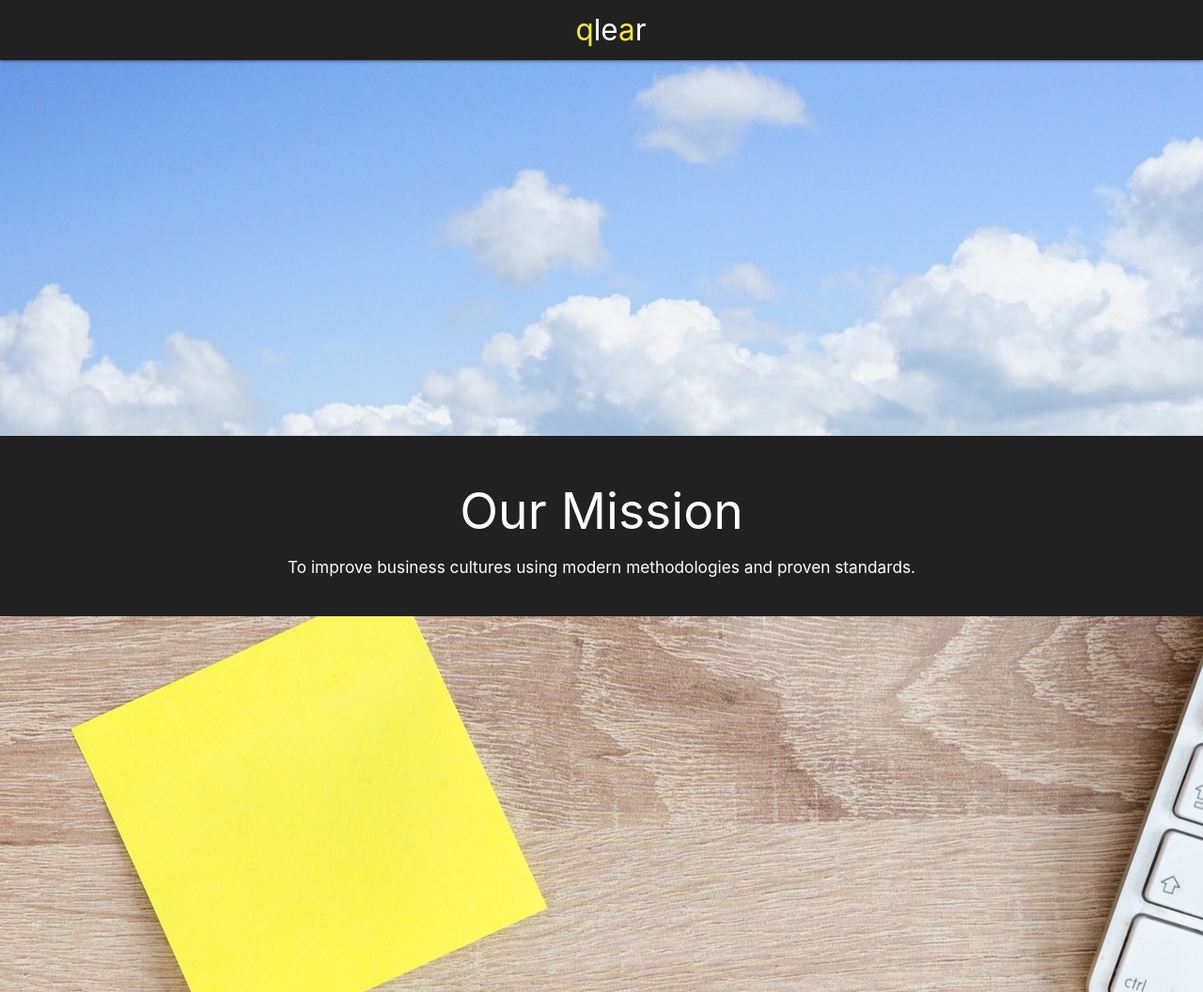
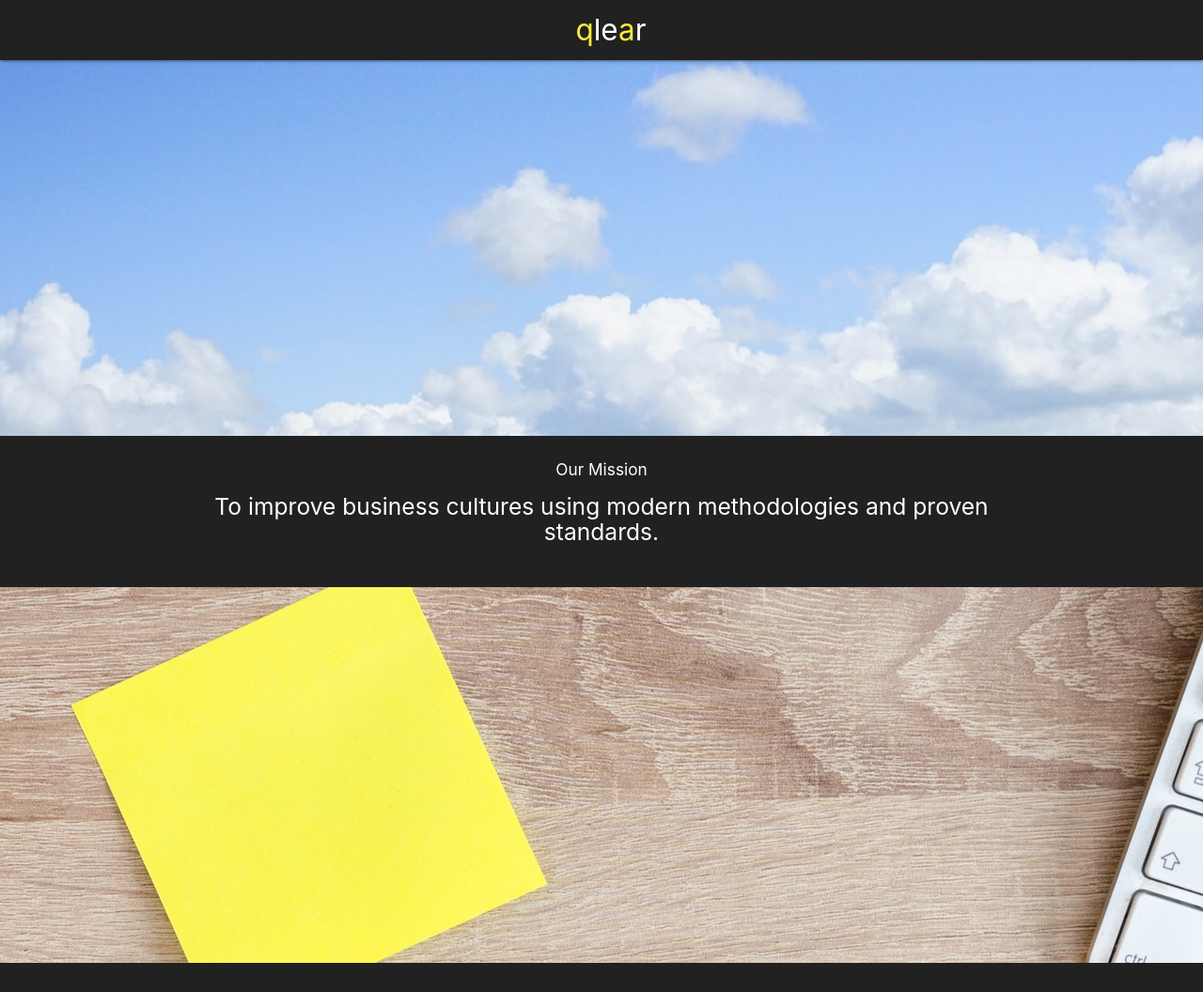
Before and after one commit to Qlear/qlear.github.io, a website: page index.html in a window 1280 px wide. Shown: the top 1056 px of the page at 94% size. Drawn offline with nearby package versions, Linux system fonts and the light colour scheme.

Commit message:
formatting mission text

```diff
--- a/index.html
+++ b/index.html
@@ -27,10 +27,10 @@
     </div>
     <div class="section grey darken-4">
         <div class="row container">
-            <h2 class="header white-text" style="text-align: center">Our Mission</h2>
-            <h6 class="header white-text" style="text-align: center">
+            <h6 class="header white-text" style="text-align: center">Our Mission</h6>
+            <h5 class="header white-text" style="text-align: center">
                 To improve business cultures using modern methodologies and proven standards.
-            </h6>
+            </h5>
         </div>
     </div>
     <div class="parallax-container">
```
